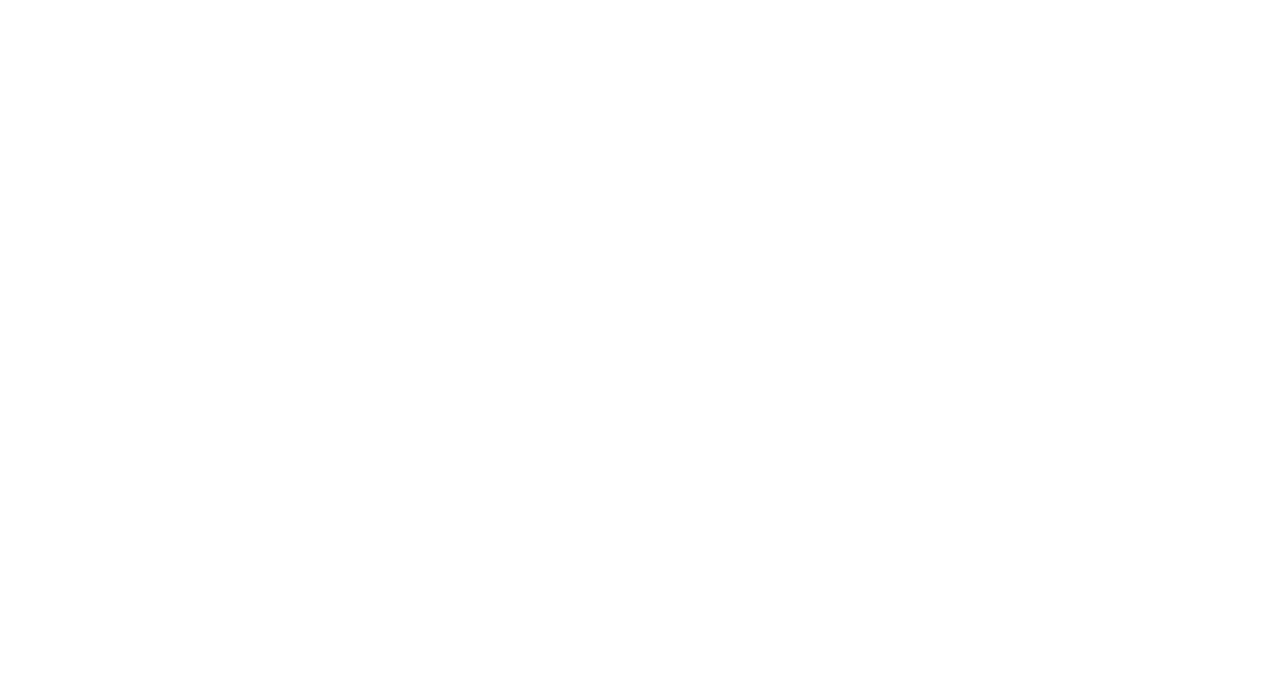
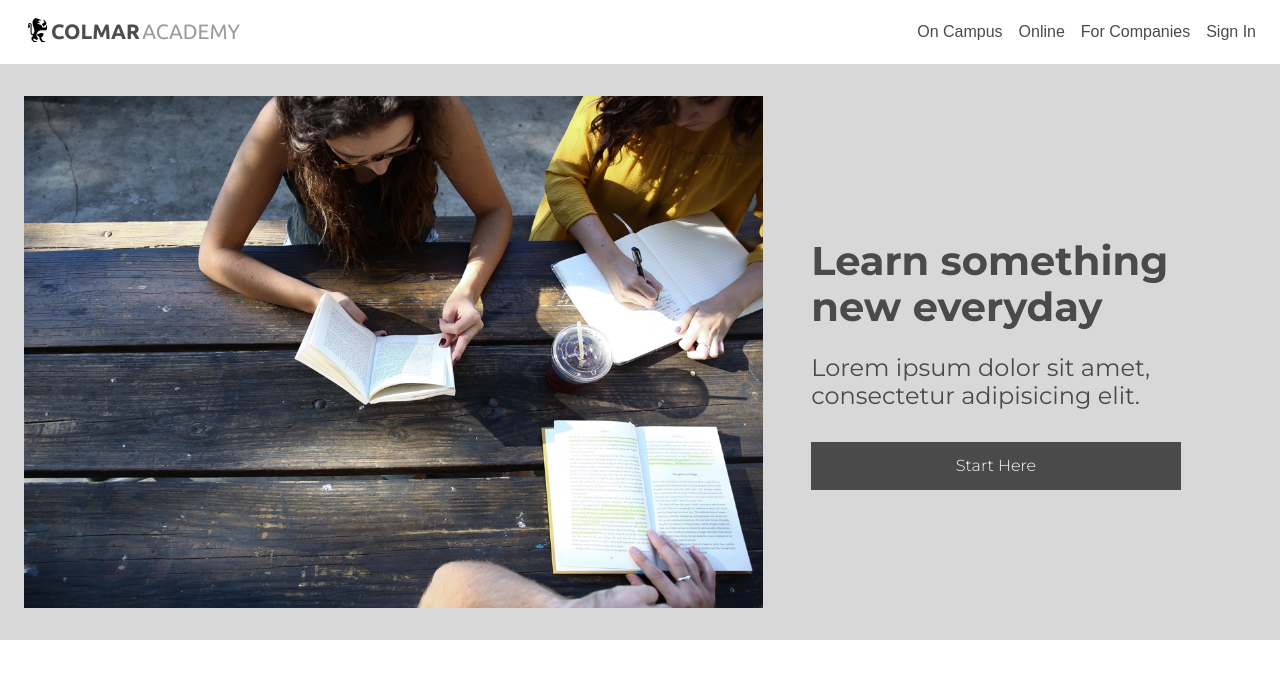
Before and after one commit to fishang1/Colmar_Academy, a plain HTML site: page index.html in a window 1280 px wide. Drawn offline with Linux system fonts and the light colour scheme.

Commit message:
Add Nav and Header

```diff
--- a/index.html
+++ b/index.html
@@ -4,21 +4,59 @@
     <meta charset="utf-8">
     <title>Colmar Academy</title>
     <link href="./resources/css/reset.css" type="text/css" rel="stylesheet" />
+    <link href="https://fonts.googleapis.com/css?family=Montserrat:300,400,700|Ubuntu:400,700" rel="stylesheet">
     <link href="./resources/css/style.css" type="text/css" rel="stylesheet" />
   </head>
   <body>
     <!----------------------------------------------------->
     <!-- NAVIGATION -->
-
+    <nav id="colmar-navigation">
+      <div class="colmar-navigation-inner flex">
+        <a href="#">
+          <span class="colmar-logo flex">
+            <img class="colmar-logo-logomark" src="./resources/img/ic-logo.svg" />
+            <span class="colmar-logo-wordmark">
+              <span>COLMAR</span>
+              <span>ACADEMY</span>
+            </span>
+          </span>
+        </a>
+        <span class="nav-items flex">
+          <span class="nav-item">
+            <a href="#">On Campus</a>
+          </span>
+          <span class="nav-item">
+            <a href="#">Online</a>
+          </span>
+          <span class="nav-item">
+            <a href="#">For Companies</a>
+          </span>
+          <span class="nav-item">
+            <a href="#">Sign In</a>
+          </span>
+        </span>
+      </div>
+    </nav>
     <!-- END NAVIGATION -->
     <!----------------------------------------------------->
-    <!-- SPLASH SECTION -->
-
-    <!-- END SPLASH SECTION -->
-    <!----------------------------------------------------->
-    <!-- NEWS SECTION -->
-
-    <!-- END NEWS SECTION -->
+    <!-- HEADER SECTION -->
+    <header id="colmar-header" class="full-width flex">
+      <div class="header-image"></div>
+      <div class="header-text">
+        <h1>
+          Learn something new everyday
+        </h1>
+        <h2>
+          Lorem ipsum dolor sit amet, consectetur adipisicing elit.
+        </h2>
+        <a href="#">
+          <div class="button">
+            Start Here
+          </div>
+        </a>
+      </div>
+    </header>
+    <!-- END HEADER SECTION -->
     <!----------------------------------------------------->
     <!-- NEWS SECTION -->
 
@@ -32,5 +70,9 @@
 
     <!-- END THESIS EXHIBIT SECTION -->
     <!----------------------------------------------------->
+    <!-- FOOTER SECTION -->
+
+    <!-- END FOOTER SECTION -->
+    <!----------------------------------------------------->
   </body>
 </html>
--- a/resources/css/reset.css
+++ b/resources/css/reset.css
@@ -46,3 +46,7 @@ table {
 	border-collapse: collapse;
 	border-spacing: 0;
 }
+
+a {
+	text-decoration: none;
+}
--- a/resources/css/style.css
+++ b/resources/css/style.css
@@ -0,0 +1,127 @@
+/* Global Styles */
+
+html {
+  font-size: 16px;
+  font-family: "Montserrat", sans-serif;
+  font-weight: 400;
+  color: #4a4a4a;
+  -webkit-font-smoothing: antialiased;
+  -moz-font-smoothing: antialiased;
+  -o-font-smoothing: antialiased;
+}
+
+a {
+  transition: color 150ms linear;
+}
+
+h1 {
+  font-size: 2.5rem;
+  font-weight: 700;
+  line-height: 1.15;
+}
+
+h2 {
+  font-size: 1.5rem;
+}
+
+h1, h2, h3, p {
+  margin-top: 24px;
+  line-height: 1.15;
+}
+
+.flex {
+  display: flex;
+  align-items: center;
+  justify-content: center;
+}
+
+.full-width {
+  padding: 2rem 1.5rem;
+}
+
+.button {
+  width: 100%;
+  padding: 1rem 0;
+  background-color: #4A4A4A;
+  color: white;
+  text-align: center;
+  margin-top: 32px;
+  font-weight: 300;
+  transition: background-color 150ms linear;
+}
+
+.button:hover {
+  background-color: #9B9B9B;
+}
+
+/* Nav Styles */
+
+#colmar-navigation {
+  position: fixed;
+  width: 100%;
+  background-color: white;
+  top: 0;
+}
+
+.colmar-navigation-inner {
+  justify-content: space-between;
+  padding: 1rem 1.5rem;
+}
+
+.colmar-logo {
+  font-family: "Ubuntu", sans-serif;
+}
+
+.colmar-logo-wordmark{
+  font-size: 1.3rem;
+}
+
+.colmar-logo-wordmark span:first-child {
+  font-weight: 700;
+  color: #4d4d4d;
+}
+
+.colmar-logo-wordmark span:last-child {
+  margin-left: -0.15rem;
+  color: #9b9b9b;
+}
+
+.nav-item {
+  margin-right: 1rem;
+  font-family: Arial;
+}
+
+.nav-item:last-child {
+  margin-right: 0;
+}
+
+.nav-item a {
+  color: inherit;
+}
+
+.nav-item a:hover {
+  color: #9B9B9B;
+}
+
+/* Header Styles */
+
+#colmar-header {
+  background-color: #D8D8D8;
+  height: 32rem;
+  justify-content: flex-start;
+  margin-top: 64px;
+}
+
+.header-image {
+  width: 60%;
+  height: 100%;
+  background-image: url("../img/banner.jpg");
+  background-position: center;
+  background-repeat: no-repeat;
+  background-size: cover;
+}
+
+.header-text {
+  width: 30%;
+  margin-left: 3rem;
+}
```
